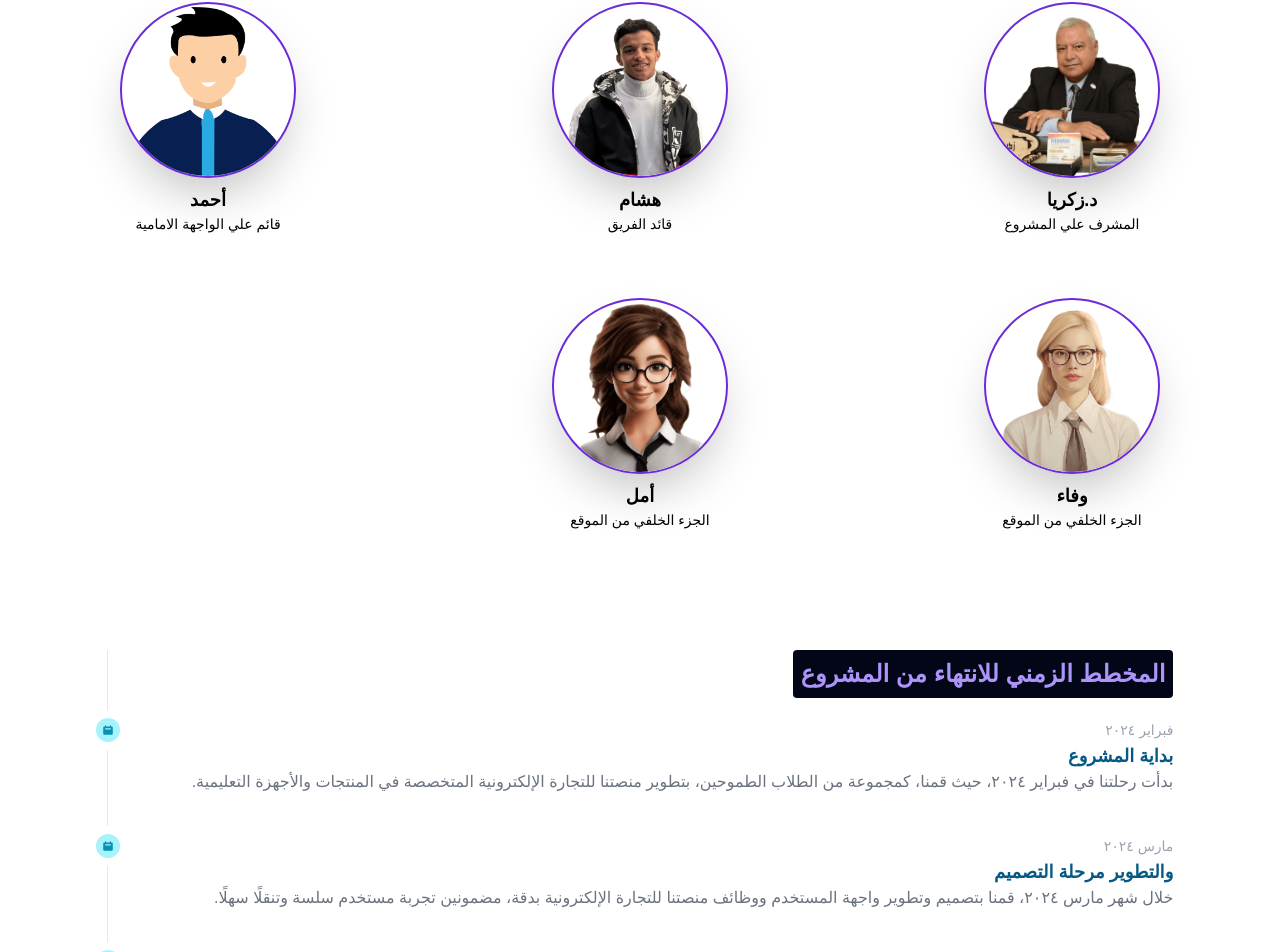
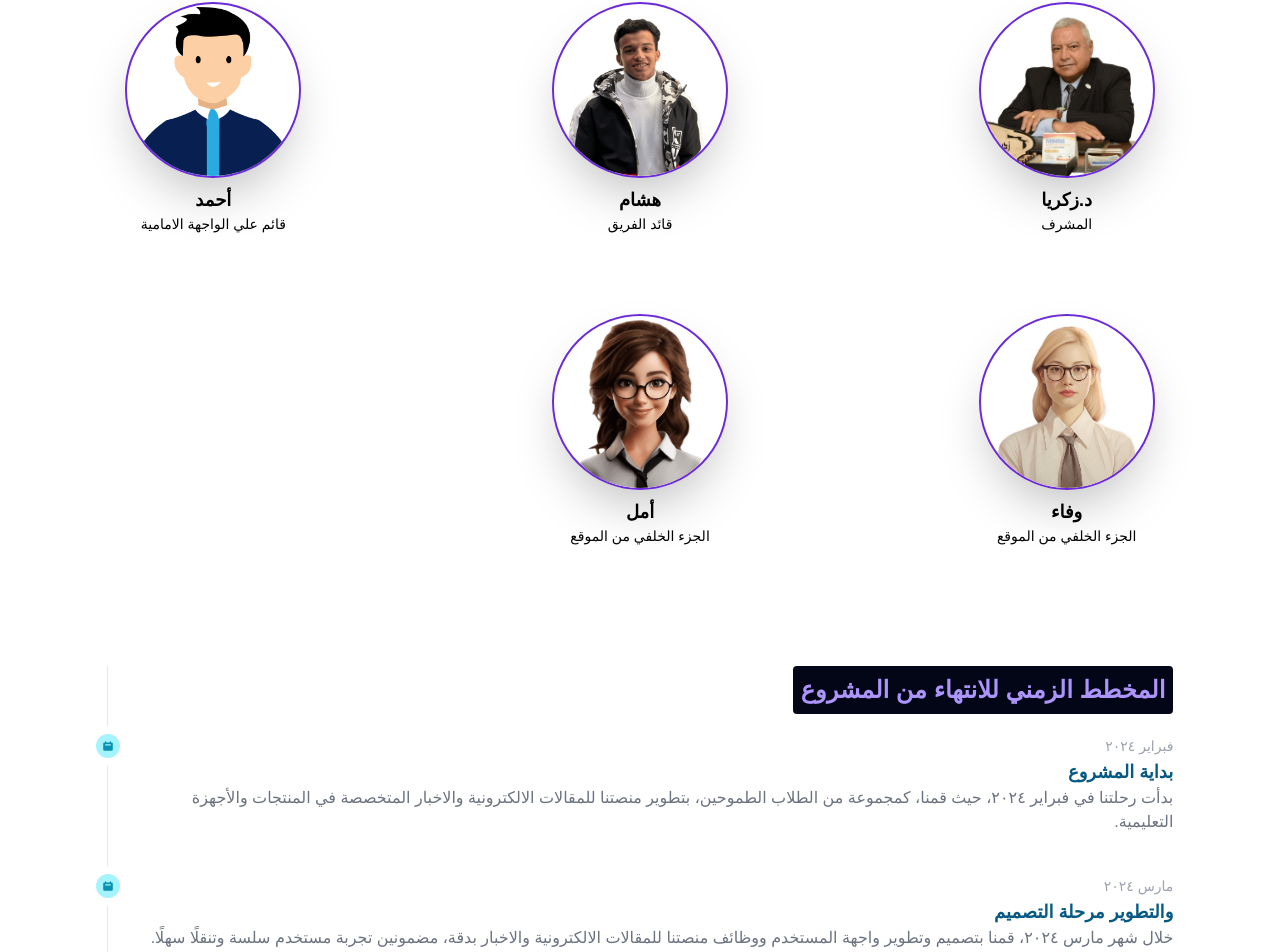
Before and after one commit to muhammad-nabih/blog, a Next.js app: page /about in a window 1280 px wide. Shown: the part 190-1142 px from the top of the page. Built offline with nearby package versions, Linux system fonts and the light colour scheme; a web font is replaced by a local one.

Commit message:
make time line more realistic

```diff
--- a/src/app/(pages)/about/page.js
+++ b/src/app/(pages)/about/page.js
@@ -10,7 +10,7 @@
     {
       name: "د.زكريا",
       image: "/dr_zakria.png",
-      jobTitle: "المشرف علي المشروع ",
+      jobTitle: " المشرف ",
       info: "القائم علي المشروع وعلي مراجعة جميع النقاط والمسئول عن ظهور المدونة باعلي جودة والقائم علي ترتيب الافكار ورفع الروح المعنوية للفريق ",
     },
     {
@@ -33,7 +33,7 @@
     },
     {
       name: "أمل",
-      image: "/aml.png",
+      image: "/heba.png",
       jobTitle: "الجزء الخلفي من الموقع",
       info: "مطور خلفي متخصص في تطوير وصيانة خوادم الويب والتطبيقات باستخدام لغات البرمجة مثل Node.js وقواعد البيانات مثل Array.",
     },
@@ -61,7 +61,9 @@
           >
             معلومات عنا
           </motion.h1>
-          <div className="grid grid-cols-2 md:grid-cols-3 lg:grid-cols-3 gap-4">
+
+
+          <div className="grid grid-cols-2 md:grid-cols-3 lg:grid-cols-3 gap-y-8 text-center">
             {students.map((student, index) => (
               <motion.div
                 key={index}
@@ -79,8 +81,8 @@
                   animate={{ scale: 1 }}
                   transition={{ duration: 0.5, delay: index * 0.1 }}
                 />
-                <p className="text-lg font-semibold">{student.name}</p>
-                <p className="text-sm">{student.jobTitle}</p>
+                <p className="text-lg font-semibold ">{student.name}</p>
+                <p className="text-sm max-md:text-xs">{student.jobTitle}</p>
               </motion.div>
             ))}
           </div>
--- a/src/components/Timeline/Timeline.jsx
+++ b/src/components/Timeline/Timeline.jsx
@@ -22,7 +22,7 @@
           </Timeline.Title>
           <Timeline.Body>
             بدأت رحلتنا في فبراير ٢٠٢٤، حيث قمنا، كمجموعة من الطلاب الطموحين،
-            بتطوير منصتنا للتجارة الإلكترونية المتخصصة في المنتجات والأجهزة
+            بتطوير منصتنا للمقالات الالكترونية والاخبار  المتخصصة في المنتجات والأجهزة
             التعليمية.
           </Timeline.Body>
         </Timeline.Content>
@@ -37,7 +37,7 @@
           </Timeline.Title>
           <Timeline.Body>
             خلال شهر مارس ٢٠٢٤، قمنا بتصميم وتطوير واجهة المستخدم ووظائف منصتنا
-            للتجارة الإلكترونية بدقة، مضمونين تجربة مستخدم سلسة وتنقلًا سهلًا.
+            للمقالات الالكترونية والاخبار  بدقة، مضمونين تجربة مستخدم سلسة وتنقلًا سهلًا.
           </Timeline.Body>
         </Timeline.Content>
       </Timeline.Item>
@@ -65,7 +65,7 @@
             <span className="text-sky-800">الإطلاق وما بعده</span>
           </Timeline.Title>
           <Timeline.Body>
-            في مايو ٢٠٢٤، قمنا بإطلاق منصتنا للتجارة الإلكترونية للجمهور، مما
+            في مايو ٢٠٢٤، قمنا بإطلاق منصتنا للمقالات الالكترونية والاخبار  للجمهور، مما
             يعتبر بداية رحلتنا لتوفير منتجات تعليمية عالية الجودة لعملائنا
             الكرام. التزامنا بالتحسين المستمر ورضا العملاء يدفعنا إلى الأمام حيث
             نسعى للابتكار والنمو خارج التوقعات.
```
Also changed, not shown: public/heba.png (renamed from public/aml.png).
